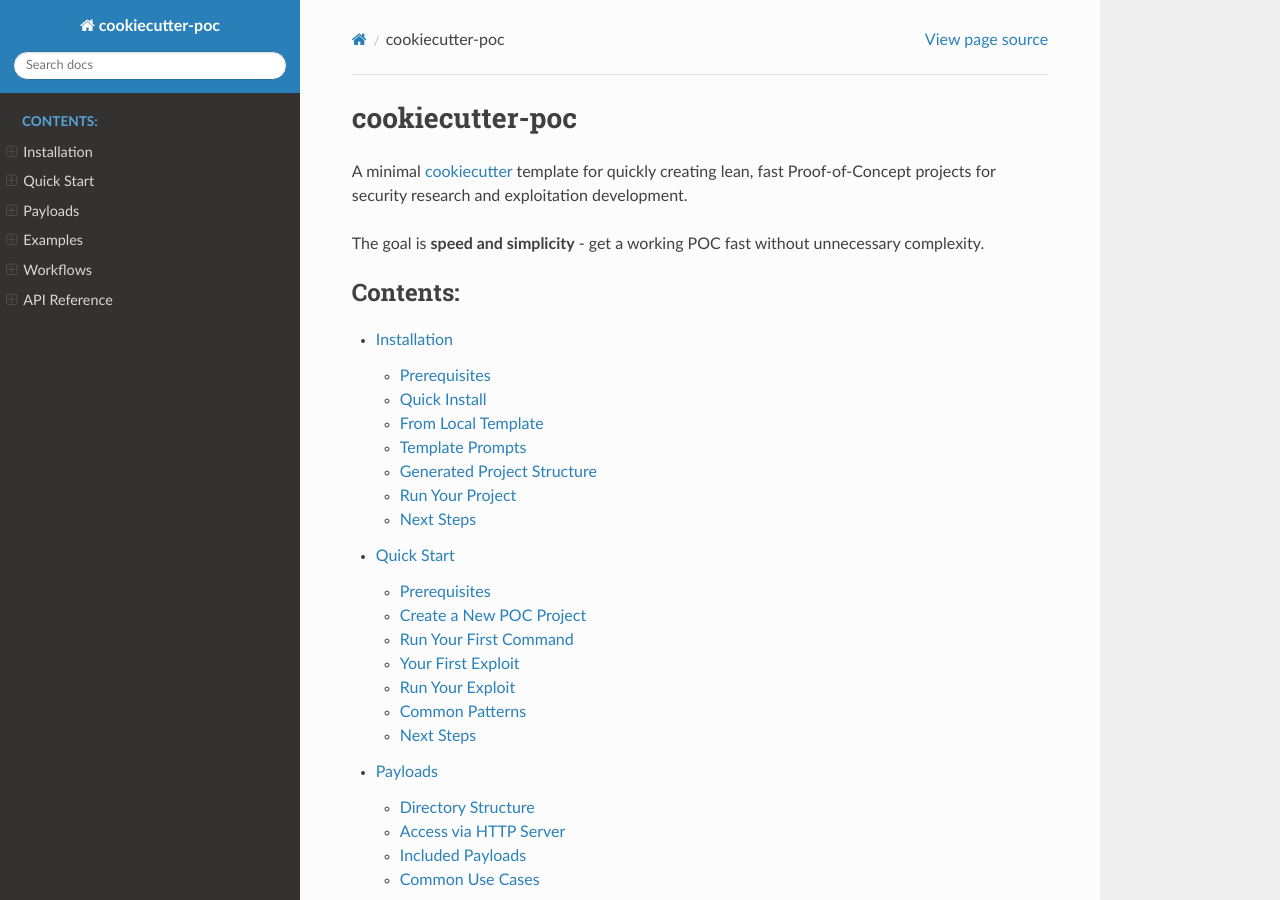
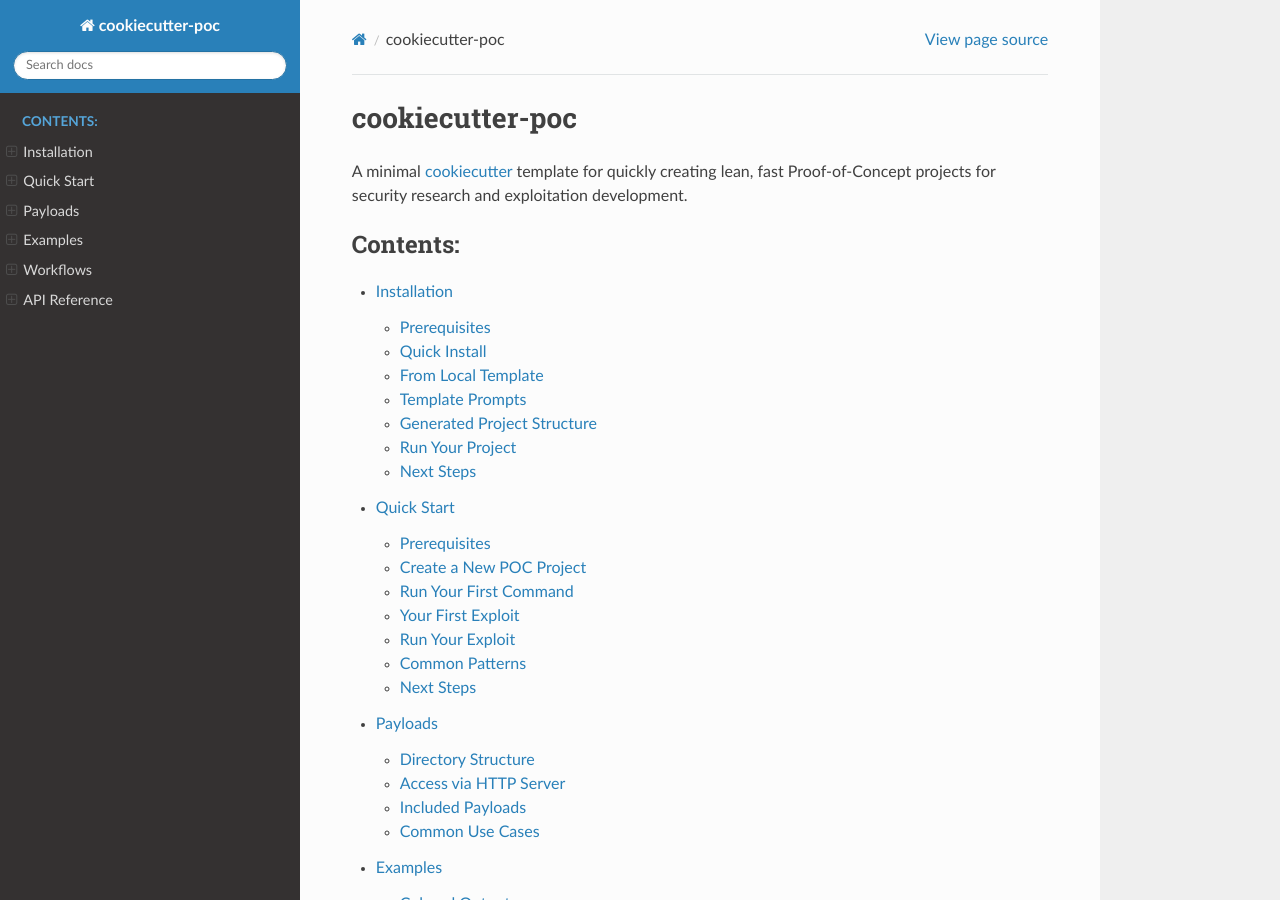
Before and after one commit to kwkeefer/cookiecutter-poc, a Sphinx documentation site: the page built from docs/index.rst, in a window 1280 px wide and 900 px high. Built offline with Sphinx 7.4.7 and the Read the Docs theme 3.1.0, drawn with Linux system fonts in a browser that asks for light colours.

Commit message:
remove sentence

```diff
--- a/docs/index.rst
+++ b/docs/index.rst
@@ -2,8 +2,6 @@
 ================
 
 A minimal `cookiecutter <https://cookiecutter.readthedocs.io/en/stable/README.html>`_ template for quickly creating lean, fast Proof-of-Concept projects for security research and exploitation development.
-
-The goal is **speed and simplicity** - get a working POC fast without unnecessary complexity.
 
 .. toctree::
    :maxdepth: 2
```
